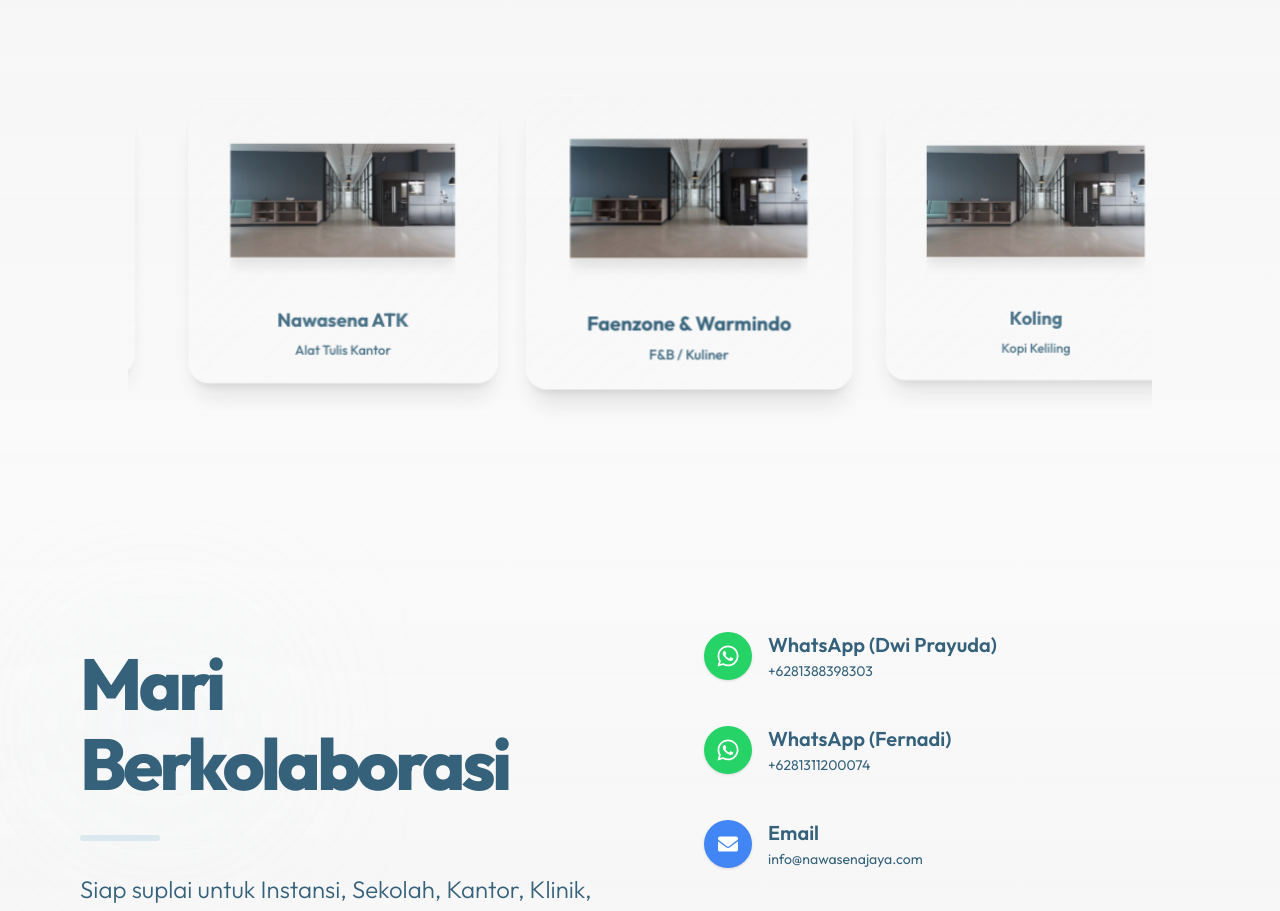
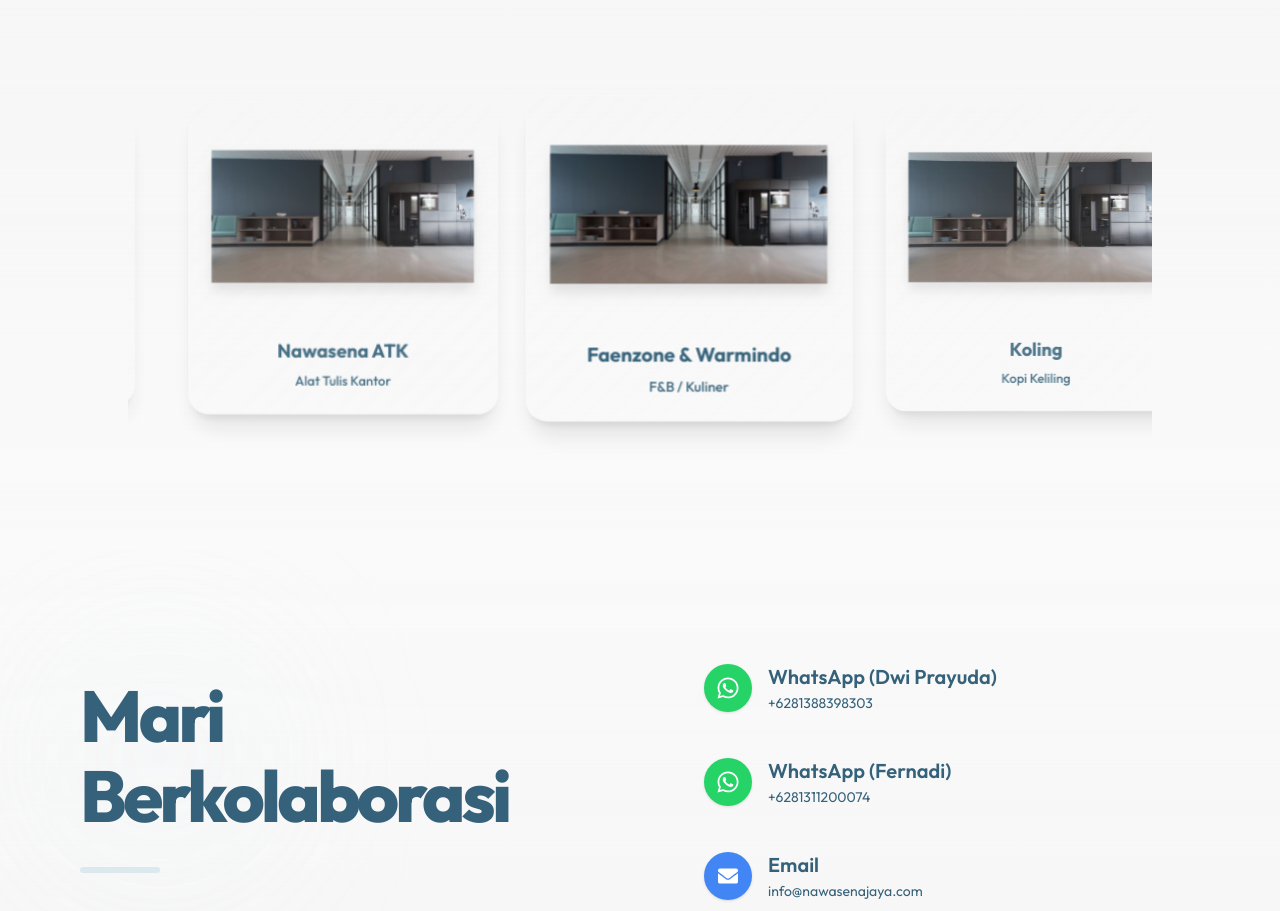
Before and after one commit to Louispandamesiregar/CompanyProfile, a Next.js app: page / in a window 1280 px wide. Shown: the part 3751-4662 px from the top of the page. Built offline with nearby package versions, Linux system fonts and the light colour scheme.

Commit message:
style: Increase image size for SisterCompanies section

```diff
--- a/src/components/SisterCompaniesSection.tsx
+++ b/src/components/SisterCompaniesSection.tsx
@@ -102,7 +102,7 @@
                       className="h-full relative"
                     >
                       <div className="flex flex-col items-center justify-center p-6 h-full gap-4 group cursor-pointer bg-gradient-to-br from-white/10 to-white/0 dark:from-white/5 dark:to-transparent backdrop-blur-md rounded-3xl shadow-xl border border-white/20 dark:border-white/10">
-                      <div className="h-32 md:h-40 w-full max-w-[240px] flex flex-col items-center justify-center relative overflow-hidden transition-transform duration-500 group-hover:scale-110">
+                      <div className="h-40 md:h-48 w-full max-w-[280px] flex flex-col items-center justify-center relative transition-transform duration-500 group-hover:scale-110">
                         {company.image ? (
                           <Image
                             src={company.image}
```
